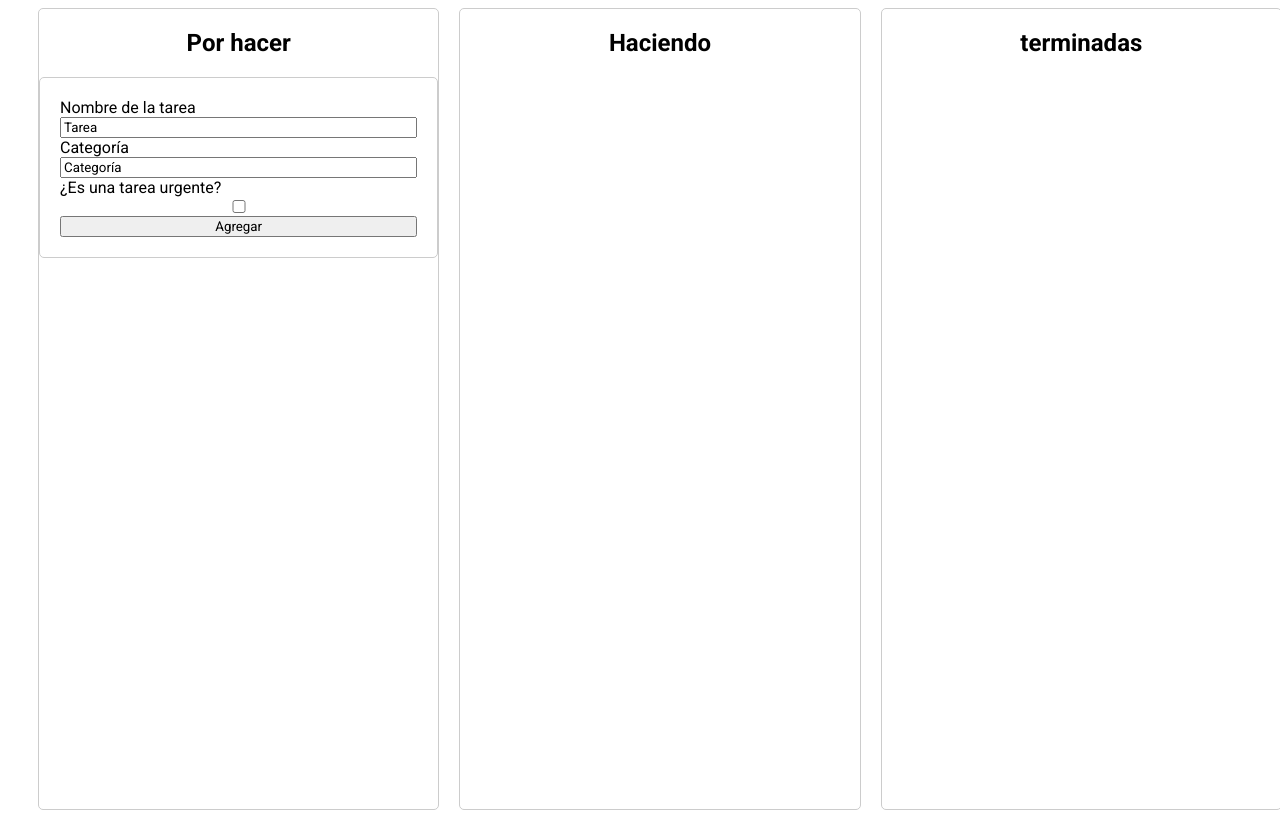
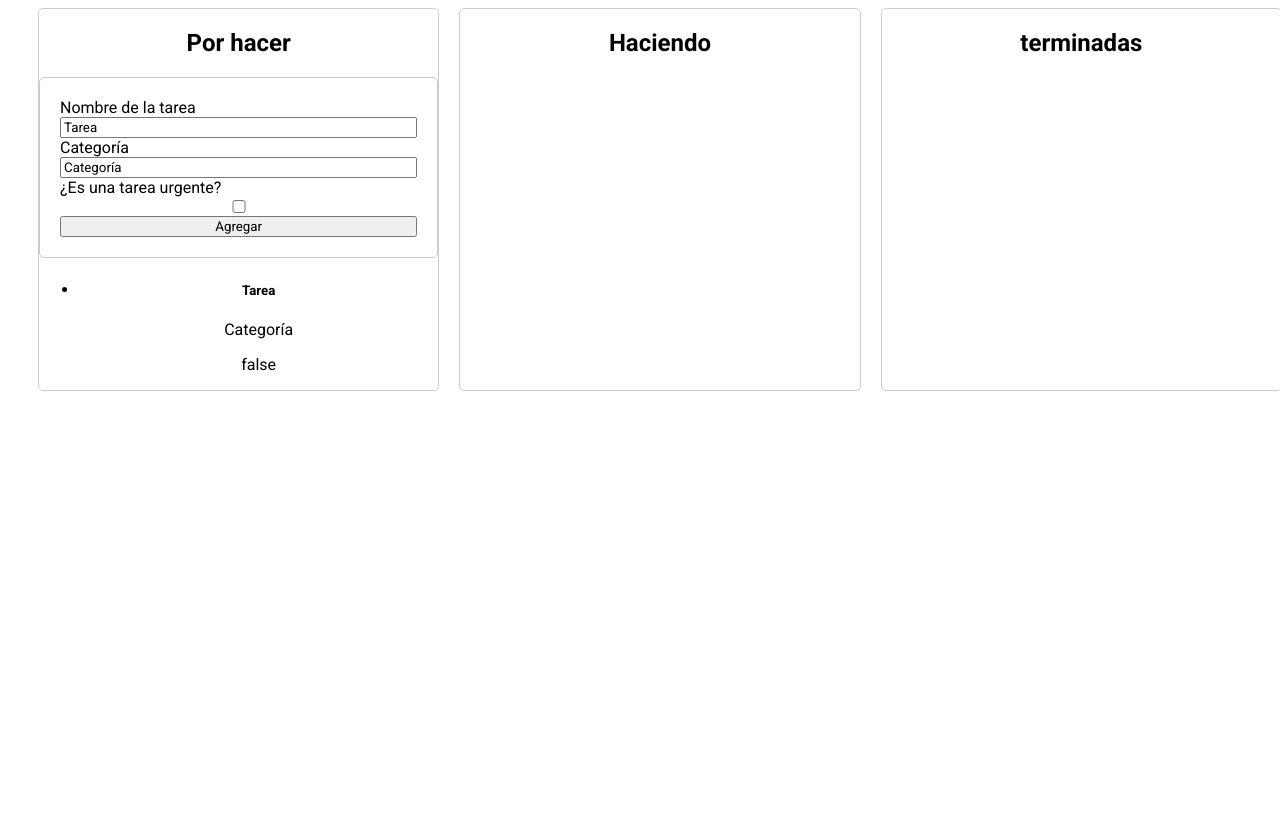
Before and after one commit to marderizos-dev/tablero-kanban, a plain HTML site: page index.html in a window 1280 px wide. Both pictures are taken after a click on the button "Agregar". Shown: the top 818 px of the page. Drawn offline with Linux system fonts and the light colour scheme.

Commit message:
Agregada la función de agregar tarjetas, falta diseño

```diff
--- a/css/styles.css
+++ b/css/styles.css
@@ -19,7 +19,7 @@
     text-align: center;
     border: 1px solid #ccc;
     border-radius: 5px;
-    height: 100vh;
+    height: auto;
 }
 
 .formulario {
--- a/index.html
+++ b/index.html
@@ -23,6 +23,11 @@
         <input id="esUrgente" type="checkbox" class="checkbox" name="isUrgent" required>
         <button id="addTask" class="agregarTarea">Agregar</button>
     </div>
+
+    <div class="taskList">
+        <ul id="toDo"></ul>
+    </div>
+
  </div>
  <div class="columna">
     <h2 class="titulo">Haciendo</h2>
@@ -32,5 +37,6 @@
  </div>
 </div>
 
+<script src="js/script.js"></script>
 </body>
 </html>
--- /dev/null
+++ b/js/script.js
@@ -0,0 +1,31 @@
+const addTask = document.getElementById("addTask");
+const toDo = document.getElementById("toDo");
+
+class task {
+    constructor(name, category, isUrgent) {
+        this.name = name;
+        this.category = category;
+        this.isUrgent = isUrgent;
+    }
+}
+
+addTask.addEventListener("click", function() {
+    let taskName = document.getElementById("nombreTarea").value;
+    let taskCategory = document.getElementById("categoriaTarea").value;
+    let taskUrgent = document.getElementById("esUrgente").checked;
+    let nuevaTarea = new task(taskName, taskCategory, taskUrgent);
+    console.log(nuevaTarea);
+    añadirTarjeta(taskName, taskCategory, taskUrgent);
+
+})
+
+
+function añadirTarjeta(taskName, taskCategory, taskUrgent) {
+    toDo.innerHTML += `
+    <li>
+    <div class="tarjeta">
+        <h5 class="card-title">${taskName}</h5>
+        <p class="card-text">${taskCategory}</p>
+        <p class="card-text">${taskUrgent}</p>
+    </div></li>
+    `;}
```
